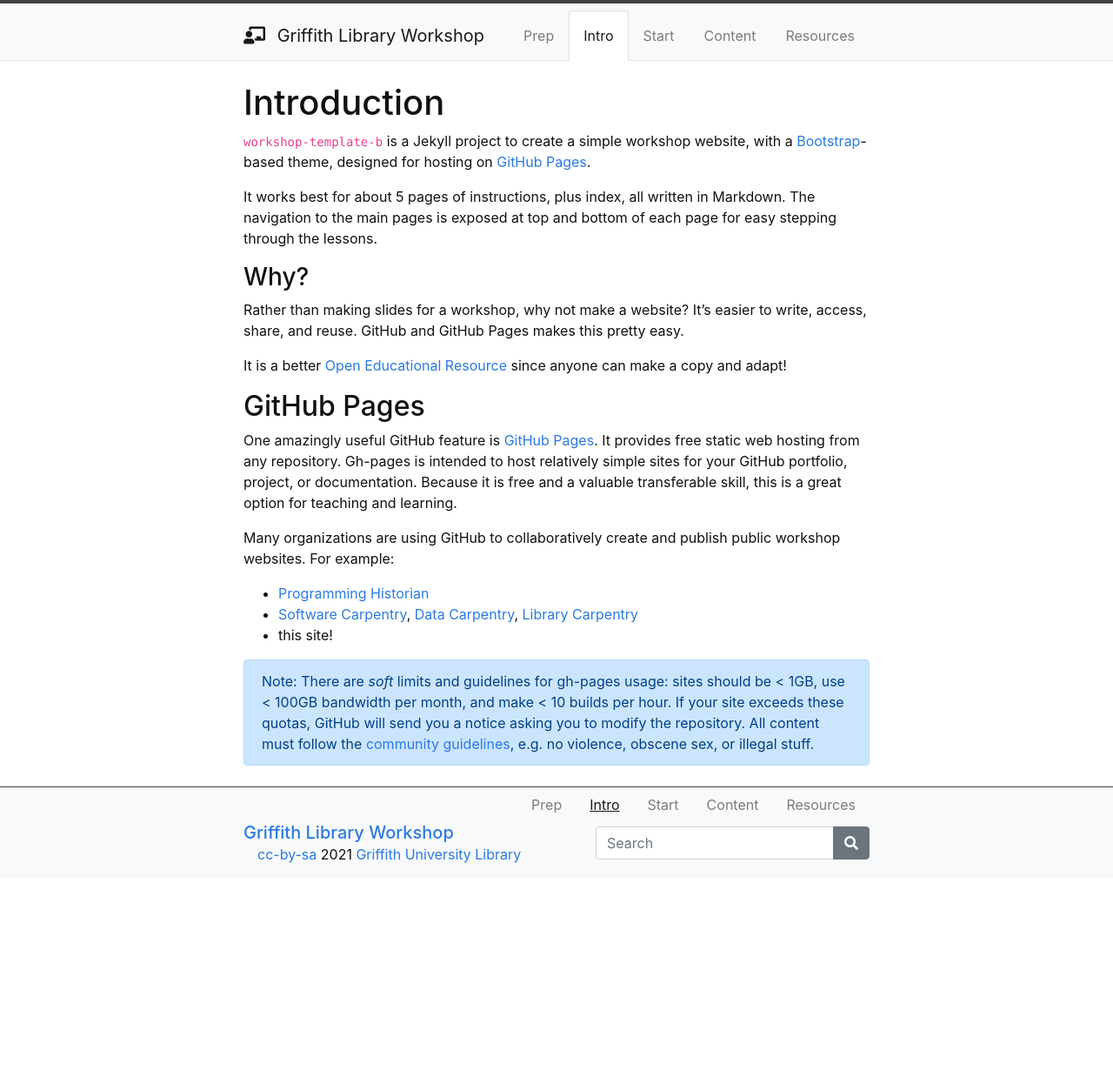
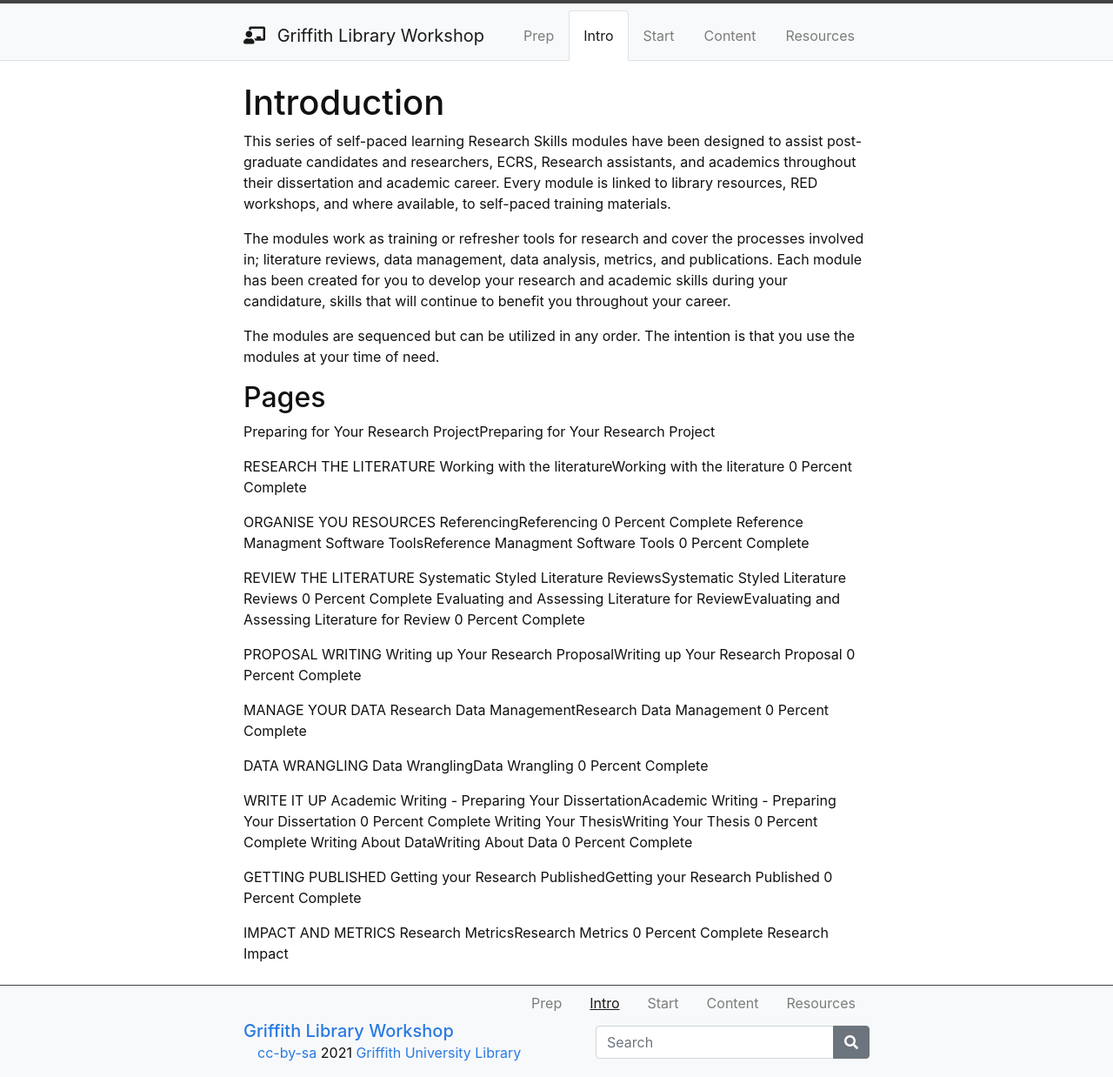
Before and after one commit to benmcrae1976/PRISMGITConcept, a Jekyll site: the page built from content/1-intro.md, in a window 1280 px wide. Shown: the whole page at 87% size. Built offline with Jekyll 4.4.1, drawn with Linux system fonts in a browser that asks for light colours; before the commit the page ends 1010 px from its top, so only the background shows below that.

Commit message:
Update 1-intro.md
intro

```diff
--- a/content/1-intro.md
+++ b/content/1-intro.md
@@ -3,35 +3,47 @@ title: Introduction
 nav: Intro
 ---
 
-`workshop-template-b` is a Jekyll project to create a simple workshop website, with a [Bootstrap](https://getbootstrap.com/)-based theme, designed for hosting on [GitHub Pages](https://pages.github.com/).
+This series of self-paced learning Research  Skills modules have been designed to assist post-graduate candidates and researchers, ECRS, Research assistants, and academics throughout their dissertation and academic career.  Every module is linked to library resources, RED workshops, and where available, to self-paced training materials.
 
-It works best for about 5 pages of instructions, plus index, all written in Markdown.
-The navigation to the main pages is exposed at top and bottom of each page for easy stepping through the lessons.
 
-### Why?
 
-Rather than making slides for a workshop, why not make a website?
-It's easier to write, access, share, and reuse.
-GitHub and GitHub Pages makes this pretty easy.
+The modules work as training or refresher tools for research and cover the processes involved in; literature reviews, data management, data analysis, metrics, and publications.  Each module has been created for you to develop your research and academic skills during your candidature, skills that will continue to benefit you throughout your career.
 
-It is a better [Open Educational Resource](https://en.wikipedia.org/wiki/Open_educational_resources) since anyone can make a copy and adapt!
+ The modules are sequenced but can be utilized in any order. The intention is that you use the modules at your time of need.
 
-## GitHub Pages
 
-One amazingly useful GitHub feature is [GitHub Pages](https://guides.github.com/features/pages/).
-It provides free static web hosting from any repository.
-Gh-pages is intended to host relatively simple sites for your GitHub portfolio, project, or documentation.
-Because it is free and a valuable transferable skill, this is a great option for teaching and learning.
 
-Many organizations are using GitHub to collaboratively create and publish public workshop websites.
-For example:
+## Pages
+Preparing for Your Research ProjectPreparing for Your Research Project
 
-- [Programming Historian](http://programminghistorian.org/)
-- [Software Carpentry](https://software-carpentry.org/), [Data Carpentry](http://www.datacarpentry.org/), [Library Carpentry](https://librarycarpentry.org/)
-- this site!
+RESEARCH THE LITERATURE
+Working with the literatureWorking with the literature 0 Percent Complete
 
-{% capture text %}Note:
-There are *soft* limits and guidelines for gh-pages usage: sites should be < 1GB, use < 100GB bandwidth per month, and make < 10 builds per hour.
-If your site exceeds these quotas, GitHub will send you a notice asking you to modify the repository.
-All content must follow the [community guidelines](https://help.github.com/articles/github-community-guidelines/), e.g. no violence, obscene sex, or illegal stuff.{% endcapture %}
-{% include alert.html text=text color=secondary %}
+ORGANISE YOU RESOURCES
+ReferencingReferencing 0 Percent Complete
+Reference Managment Software ToolsReference Managment Software Tools 0 Percent Complete
+
+REVIEW THE LITERATURE
+Systematic Styled Literature ReviewsSystematic Styled Literature Reviews 0 Percent Complete
+Evaluating and Assessing Literature for ReviewEvaluating and Assessing Literature for Review 0 Percent Complete
+
+PROPOSAL WRITING
+Writing up Your Research ProposalWriting up Your Research Proposal 0 Percent Complete
+
+MANAGE YOUR DATA
+Research Data ManagementResearch Data Management 0 Percent Complete
+
+DATA WRANGLING
+Data WranglingData Wrangling 0 Percent Complete
+
+WRITE IT UP
+Academic Writing - Preparing Your DissertationAcademic Writing - Preparing Your Dissertation 0 Percent Complete
+Writing Your ThesisWriting Your Thesis 0 Percent Complete
+Writing About DataWriting About Data 0 Percent Complete
+
+GETTING PUBLISHED
+Getting your Research PublishedGetting your Research Published 0 Percent Complete
+
+IMPACT AND METRICS
+Research MetricsResearch Metrics 0 Percent Complete
+Research Impact
```
